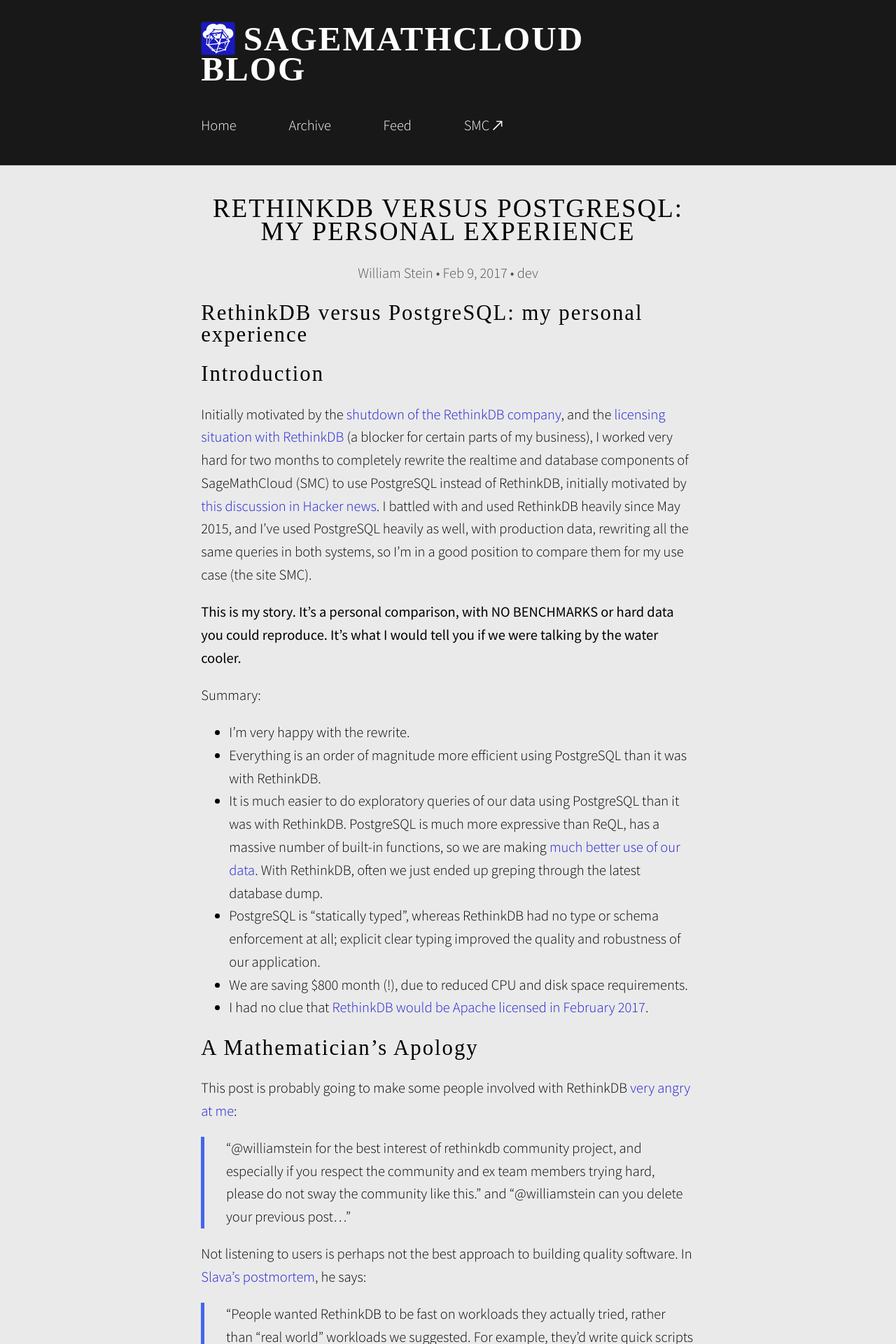
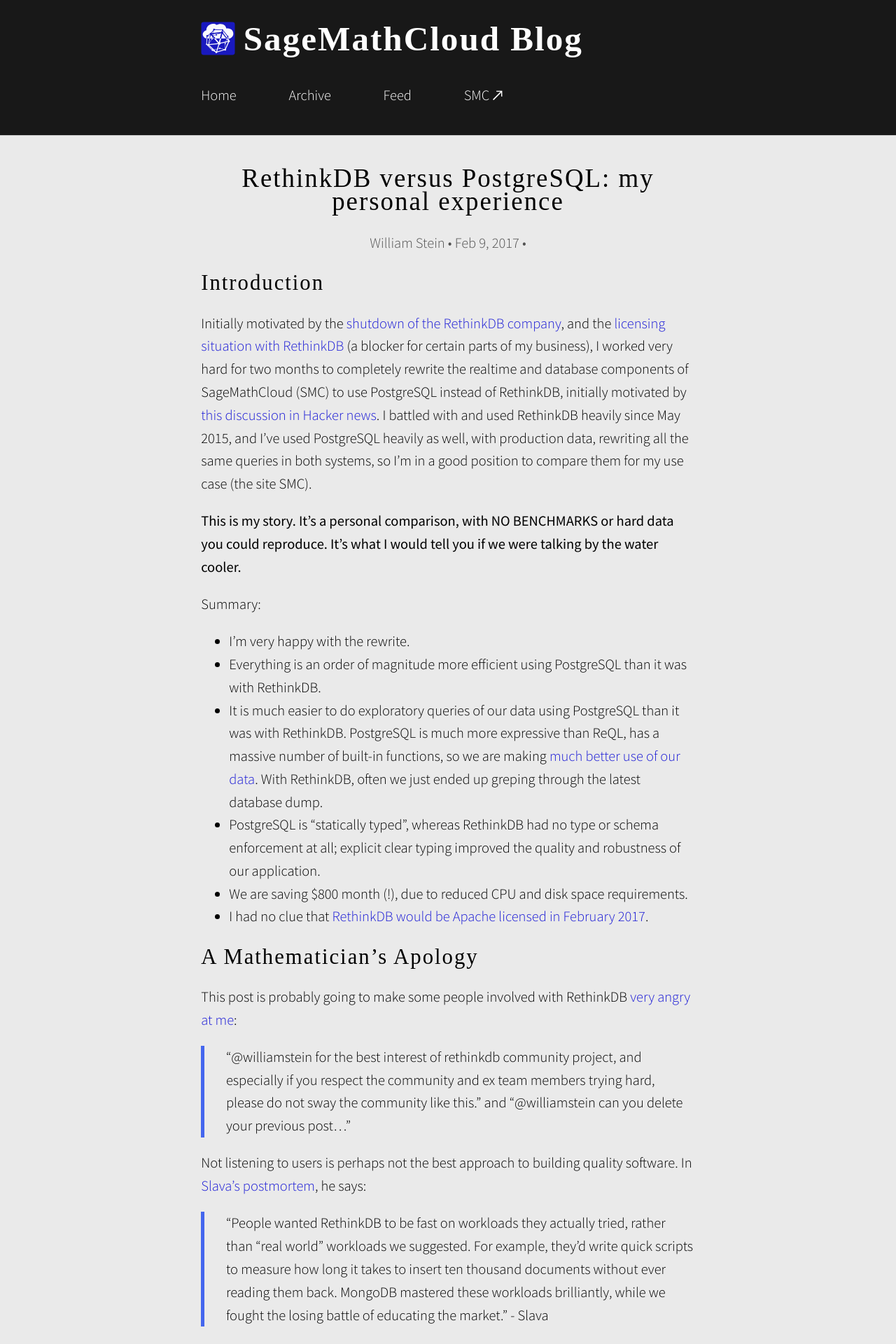
Before and after one commit to sagemathinc/cocalc-blog, a Jekyll site: the page built from src/_posts/2017-02-09-rethinkdb-vs-postgres.md, in a window 1280 px wide. Shown: the top 1920 px of the page at 70% size. Built offline with Jekyll 4.4.1, drawn with Linux system fonts in a browser that asks for light colours; nearby versions of some CDN libraries; some web fonts are replaced; comment, search, counter and statistics services are not loaded.

Commit message:
no title in text of postgres vs rethink; also no uppercase text transform in style

```diff
--- a/src/_posts/2017-02-09-rethinkdb-vs-postgres.md
+++ b/src/_posts/2017-02-09-rethinkdb-vs-postgres.md
@@ -2,9 +2,7 @@
 author: 'William Stein'
 date: 2017-02-09
 title: "RethinkDB versus PostgreSQL: my personal experience"
-categories: dev
 ---
-# RethinkDB versus PostgreSQL: my personal experience
 
 ## Introduction
 
--- a/src/main.sass
+++ b/src/main.sass
@@ -30,8 +30,8 @@
 h1, h2, h3, h4, h5, h6
     font-family: "Gentium Basic", serif
     letter-spacing: 2px
-    header &
-        text-transform: uppercase
+    // header &
+    //     text-transform: uppercase
 
 {% endif %}
 
```
